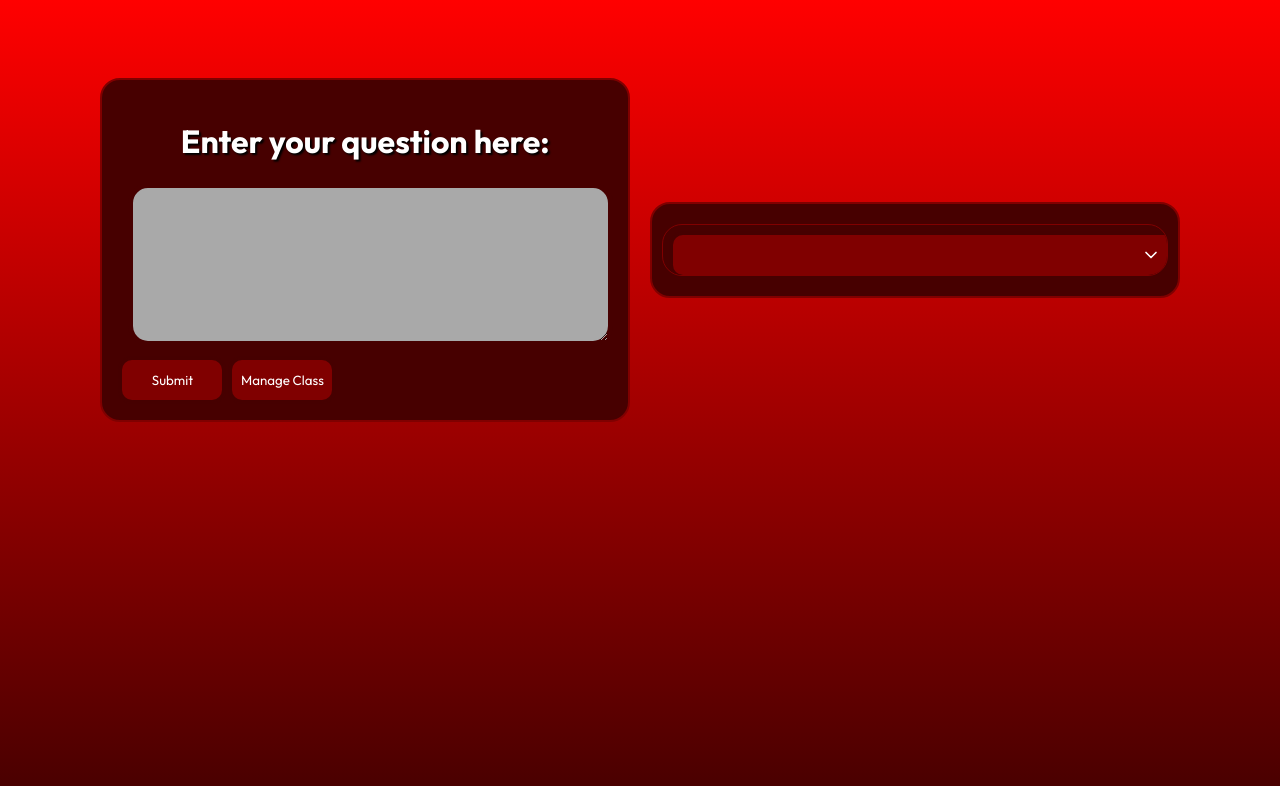
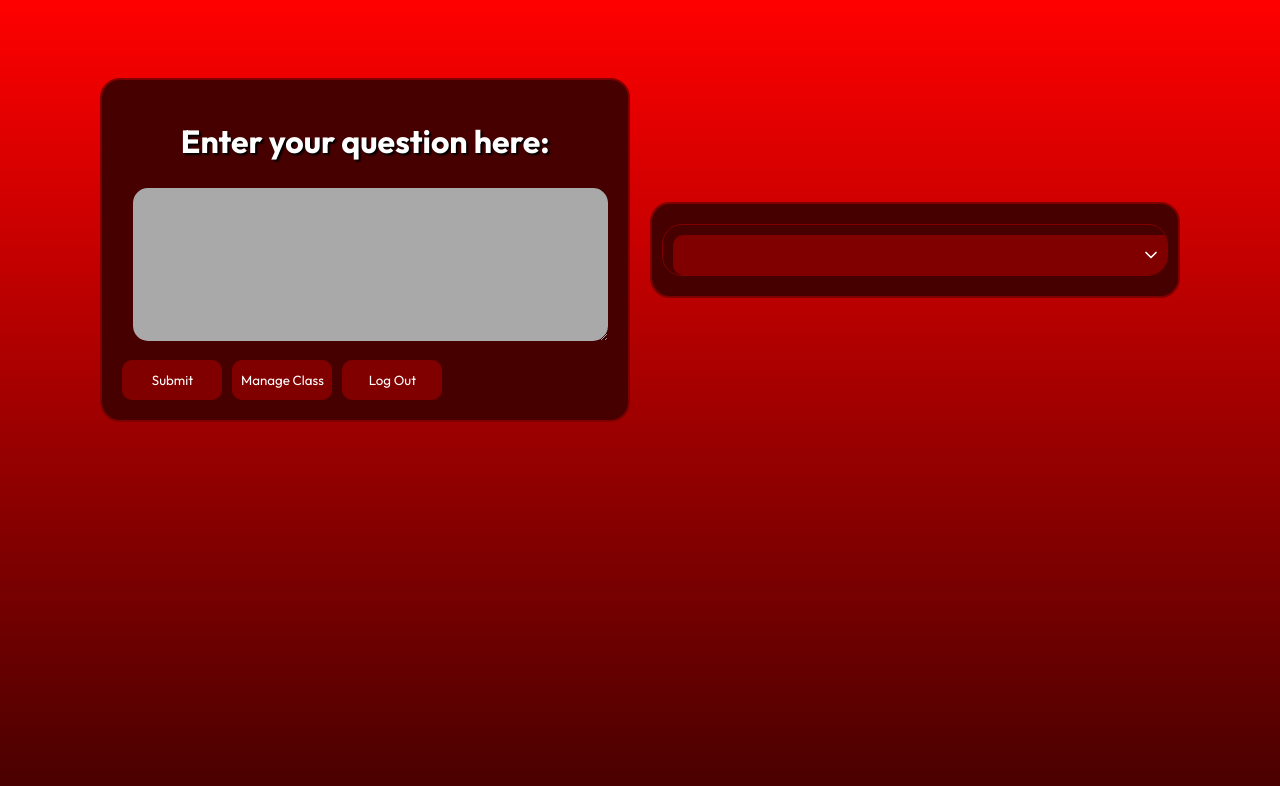
Before and after one commit to rmedcraft/HackPrinceton-Fall2024, a React (Vite) app: page /#/home in a window 1280 px wide. Shown: the top 786 px of the page. Built offline with nearby package versions, Linux system fonts and the light colour scheme.

Commit message:
fake log out button that just brings you back to the home page and nothing else

```diff
--- a/src/Pages/Home.tsx
+++ b/src/Pages/Home.tsx
@@ -69,6 +69,8 @@ export default function Home() {
                 <textarea className="question" onChange={(evt) => setQuestion(evt.target.value)}></textarea>
                 <button onClick={handleSubmit}>Submit</button>
                 <Link to="/class-management"><button>Manage Class</button></Link>
+                <Link to="/"><button>Log Out</button></Link>
+
             </div>
             <div className="container outputDiv">
                 {loading && <div className="lds-facebook"><div></div><div></div><div></div></div>}
```
